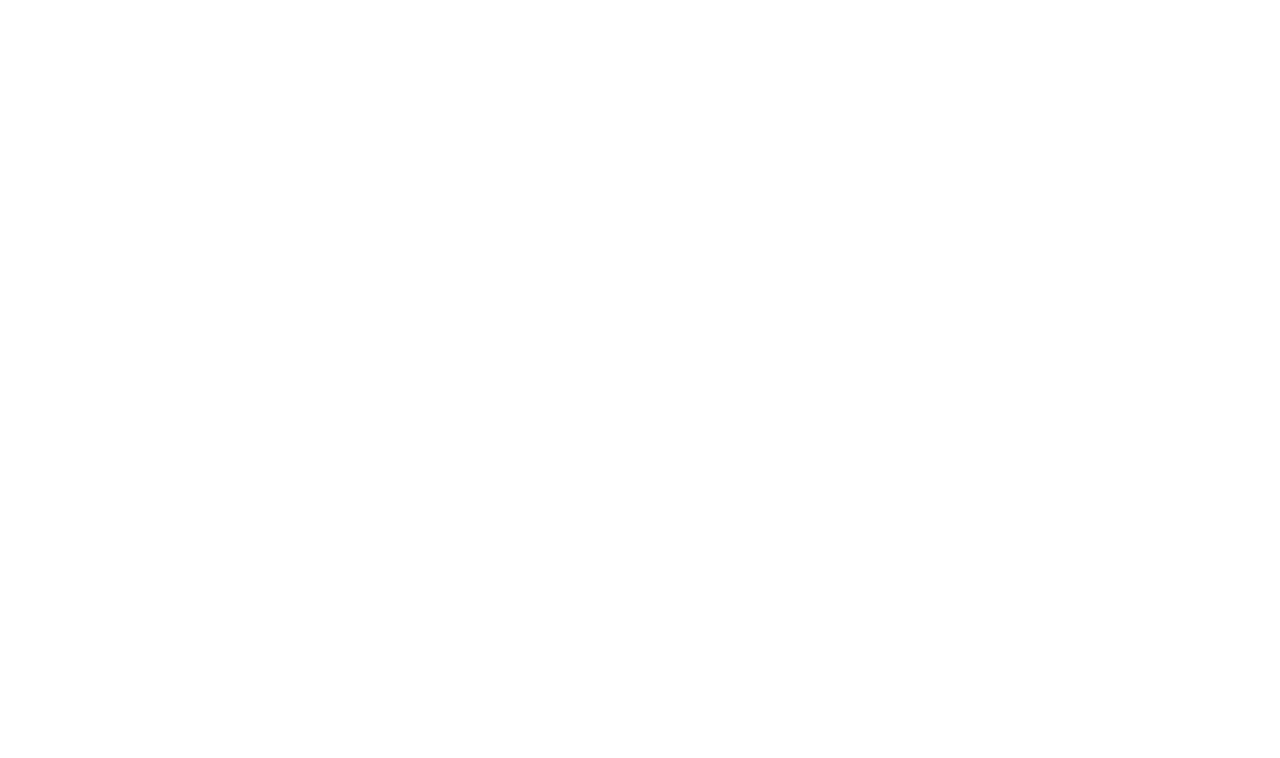
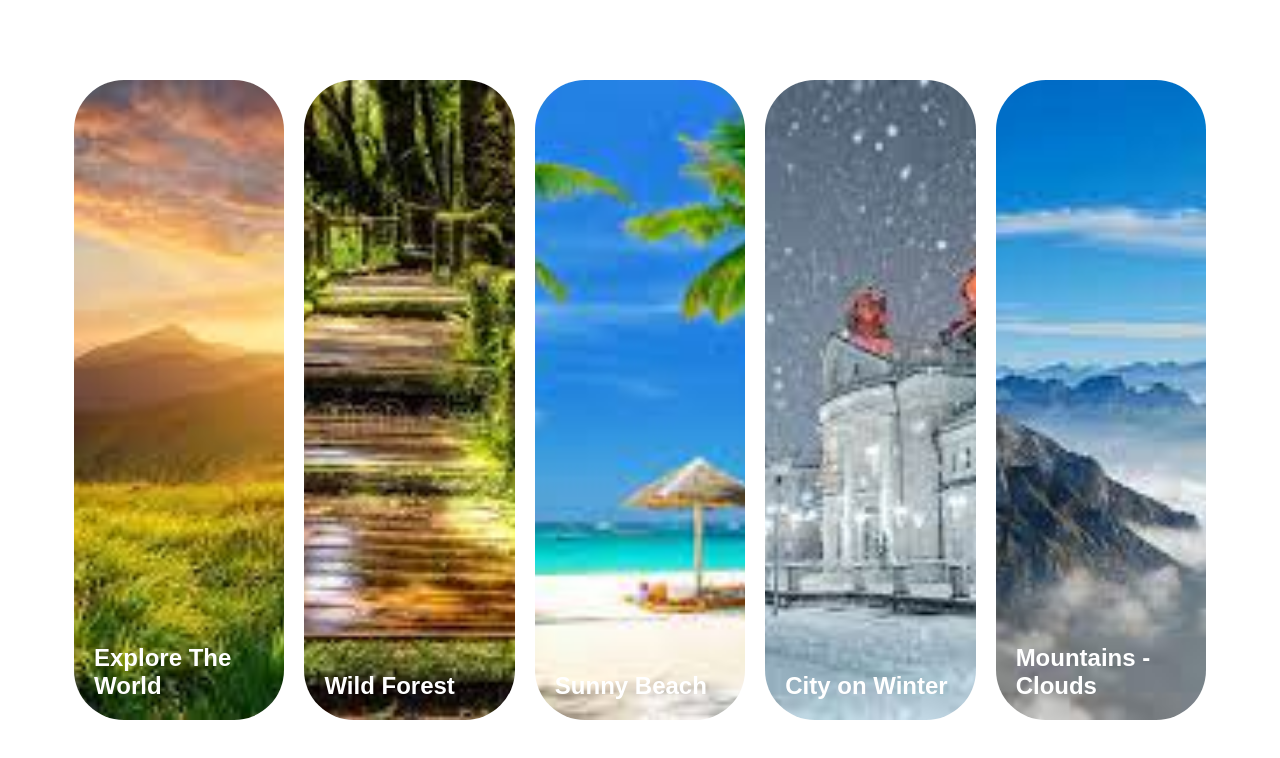
Before and after one commit to ShammasAmir/mini-js-projects, a plain HTML site: page index.html in a window 1280 px wide. Drawn offline with Linux system fonts and the light colour scheme.

Commit message:
01-expansion-cards-before

```diff
--- a/css/style.css
+++ b/css/style.css
@@ -12,3 +12,29 @@ body {
   height: 100vh;
   overflow: hidden;
 }
+
+.container {
+  display: flex;
+  width: 90vw;
+}
+
+.panel {
+  background-size: cover;
+  background-position: center;
+  background-repeat: no-repeat;
+  height: 80vh;
+  border-radius: 50px;
+  color: #fff;
+  cursor: pointer;
+  flex: 0.5;
+  margin: 10px;
+  position: relative;
+}
+
+.panel h3 {
+  font-size: 24px;
+  position: absolute;
+  bottom: 20px;
+  left: 20px;
+  margin: 0;
+}
--- a/index.html
+++ b/index.html
@@ -3,13 +3,27 @@
   <head>
     <meta charset="UTF-8">
     <meta name="viewport" content="width=device-width, initial-scale=1.0">
-    <title>mini js projects</title>
+    <title>Expanding Cards</title>
     <link rel="stylesheet" href="css/style.css">
   </head>
   <body>
-
-
-
+    <div class="container">
+      <div class="panel" style="background-image: url('img/explore-the-world.jpeg')">
+        <h3>Explore The World</h3>
+      </div>
+      <div class="panel" style="background-image: url('img/wild-forest.jpeg')">
+        <h3>Wild Forest</h3>
+      </div>
+      <div class="panel" style="background-image: url('img/sunny-beach.jpeg')">
+        <h3>Sunny Beach</h3>
+      </div>
+      <div class="panel" style="background-image: url('img/city-on-winter.jpeg')">
+        <h3>City on Winter</h3>
+      </div>
+      <div class="panel" style="background-image: url('img/mountains-clouds.jpeg')">
+        <h3>Mountains - Clouds</h3>
+      </div>
+    </div>
     <script src="js/script.js"></script>
   </body>
 </html>
```
Also changed, not shown: img/city-on-winter.jpeg (added), img/explore-the-world.jpeg (added), img/mountains-clouds.jpeg (added), img/sunny-beach.jpeg (added), img/wild-forest.jpeg (added).
